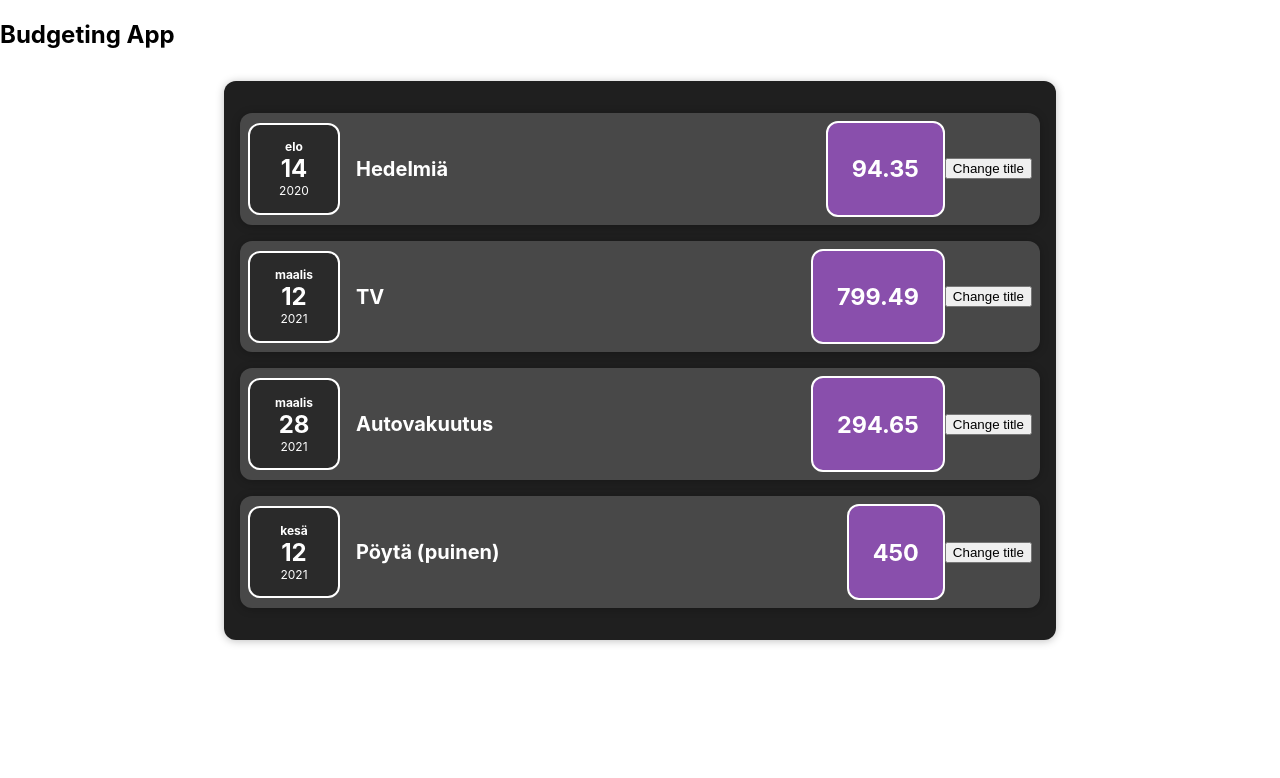
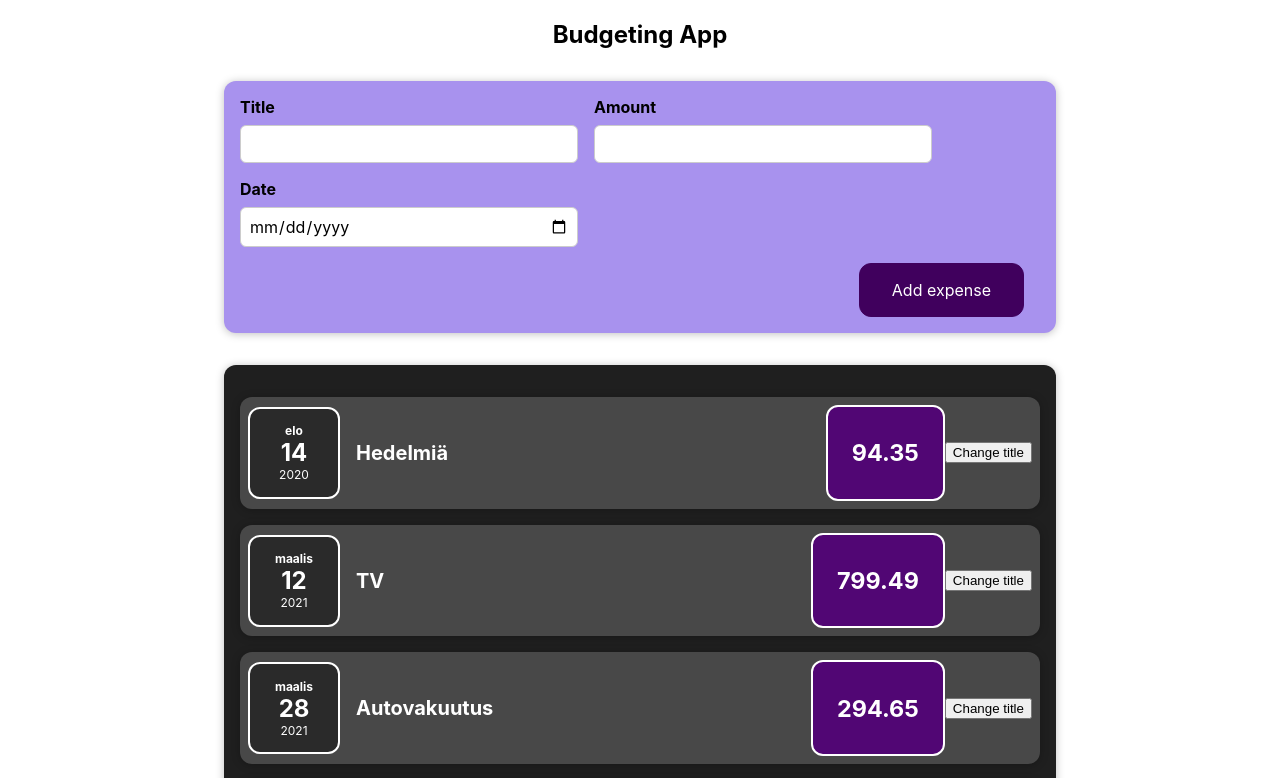
Before and after one commit to maijuriina/Budgeting-App, a React (Create React App) app in the folder budgeting-app/: page / in a window 1280 px wide. Shown: the top 778 px of the page. Built offline with nearby package versions, Linux system fonts and the light colour scheme.

Commit message:
Added form component and styling
Css-files gotten from course.

```diff
--- a/budgeting-app/src/App.js
+++ b/budgeting-app/src/App.js
@@ -1,5 +1,6 @@
 import "./App.css";
 import Expenses from "./components/Expenses/Expenses";
+import NewExpense from "./components/NewExpense/NewExpense";
 
 const App = () => {
   const expenses = [
@@ -26,7 +27,8 @@
 
   return (
     <div className="App">
-      <h2>Budgeting App</h2>
+      <h2 align="center">Budgeting App</h2>
+      <NewExpense />
       <Expenses items={expenses} />
     </div>
   );
--- a/budgeting-app/src/components/Expenses/ExpenseItem.css
+++ b/budgeting-app/src/components/Expenses/ExpenseItem.css
@@ -29,7 +29,7 @@
   font-size: 1rem;
   font-weight: bold;
   color: white;
-  background-color: #894fac;
+  background-color: #510674;
   border: solid 2px white;
   padding: 0.5rem;
   border-radius: 12px;
--- /dev/null
+++ b/budgeting-app/src/components/NewExpense/ExpenseForm.css
@@ -0,0 +1,26 @@
+.new-expense__controls {
+  display: flex;
+  flex-wrap: wrap;
+  gap: 1rem;
+  margin-bottom: 1rem;
+  text-align: left;
+}
+
+.new-expense__control label {
+  font-weight: bold;
+  margin-bottom: 0.5rem;
+  display: block;
+}
+
+.new-expense__control input {
+  font: inherit;
+  padding: 0.5rem;
+  border-radius: 6px;
+  border: 1px solid #ccc;
+  width: 20rem;
+  max-width: 100%;
+}
+
+.new-expense__actions {
+  text-align: right;
+}
--- /dev/null
+++ b/budgeting-app/src/components/NewExpense/ExpenseForm.js
@@ -0,0 +1,27 @@
+import "./ExpenseForm.css";
+
+const ExpenseForm = () => {
+  return (
+    <form>
+      <div className="new-expense__controls">
+        <div className="new-expense__control">
+          <label>Title</label>
+          <input type="text" />
+        </div>
+        <div className="new-expense__control">
+          <label>Amount</label>
+          <input type="number" min="0.01" step="0.01" />
+        </div>
+        <div className="new-expense__control">
+          <label>Date</label>
+          <input type="date" min="2019-01-01" max="2022-12-31" />
+        </div>
+      </div>
+      <div className="new-expense__actions">
+        <button type="submit">Add expense</button>
+      </div>
+    </form>
+  );
+};
+
+export default ExpenseForm;
--- /dev/null
+++ b/budgeting-app/src/components/NewExpense/NewExpense.css
@@ -0,0 +1,38 @@
+.new-expense {
+  background-color: #a892ee;
+  padding: 1rem;
+  margin: 2rem auto;
+  width: 50rem;
+  max-width: 95%;
+  border-radius: 12px;
+  text-align: center;
+  box-shadow: 0 1px 8px rgba(0, 0, 0, 0.25);
+}
+
+.new-expense button {
+  font: inherit;
+  cursor: pointer;
+  padding: 1rem 2rem;
+  border: 1px solid #40005d;
+  background-color: #40005d;
+  color: white;
+  border-radius: 12px;
+  margin-right: 1rem;
+}
+
+.new-expense button:hover,
+.new-expense button:active {
+  background-color: #510674;
+  border-color: #510674;
+}
+
+.new-expense button.alternative {
+  color: #220131;
+  border-color: transparent;
+  background-color: transparent;
+}
+
+.new-expense button.alternative:hover,
+.new-expense button.alternative:active {
+  background-color: #ddb3f8;
+}
--- /dev/null
+++ b/budgeting-app/src/components/NewExpense/NewExpense.js
@@ -0,0 +1,12 @@
+import "./NewExpense.css";
+import ExpenseForm from "./ExpenseForm";
+
+const NewExpense = () => {
+  return (
+    <div className="new-expense">
+      <ExpenseForm />
+    </div>
+  );
+};
+
+export default NewExpense;
```
